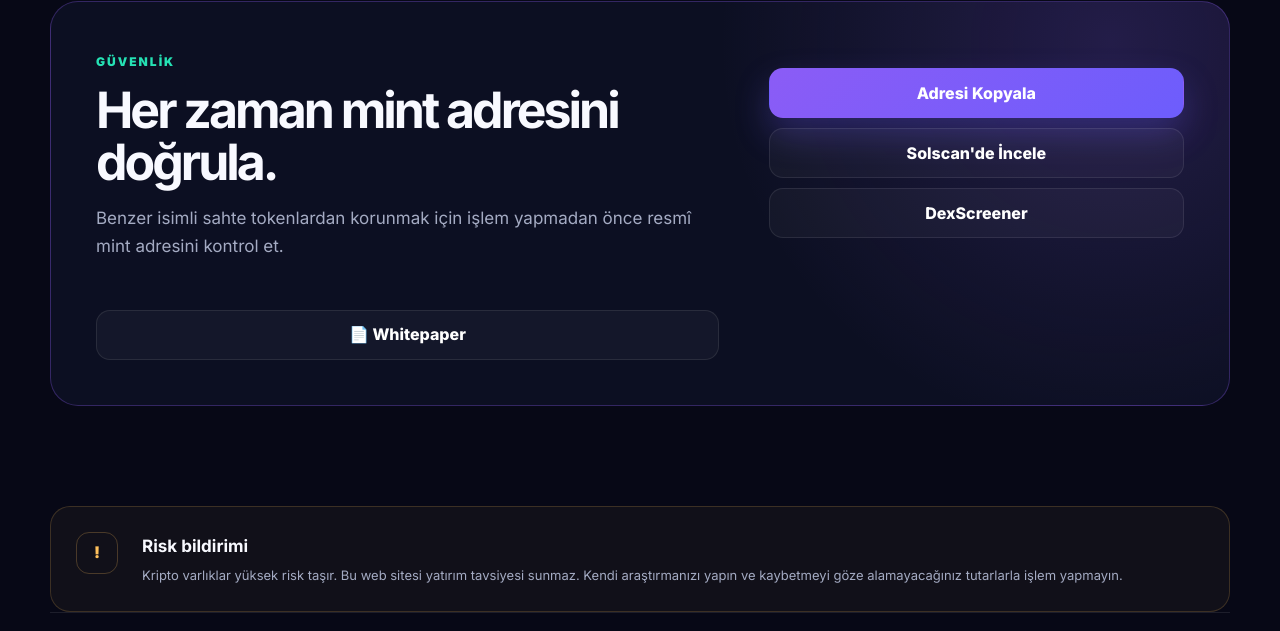
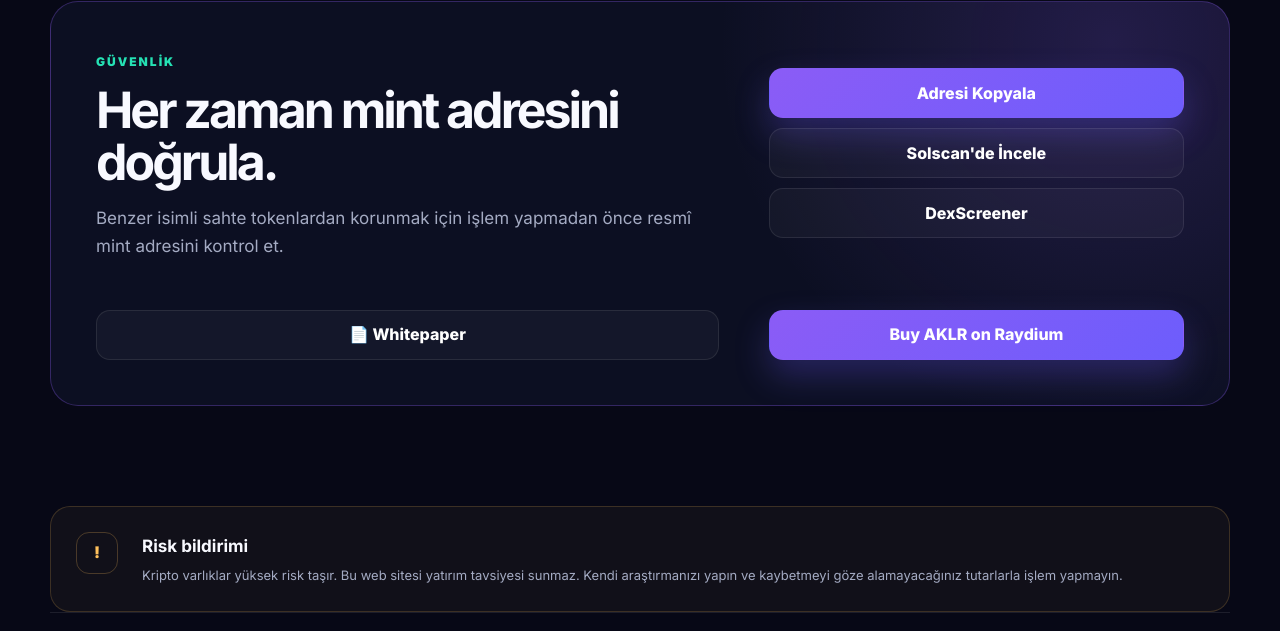
Before and after one commit to NexaLabss/aklr-website, a plain HTML site: page index.html in a window 1280 px wide. Shown: the part 3248-3879 px from the top of the page. Drawn offline with Linux system fonts and the light colour scheme.

Commit message:
Update index.html

```diff
--- a/index.html
+++ b/index.html
@@ -238,6 +238,7 @@
           <a class="btn btn-secondary" href="https://solscan.io/token/CyLBbS7E89Tq4BqkfjYBhm1u71s6aM5W9CWZtavqHjCK" target="_blank" rel="noopener">Solscan'de İncele</a>
           <a class="btn btn-secondary" href="https://dexscreener.com/solana/CyLBbS7E89Tq4BqkfjYBhm1u71s6aM5W9CWZtavqHjCK" target="_blank" rel="noopener">DexScreener</a>
         </div><a class="btn btn-secondary" href="./AKLR_Whitepaper_v1.0.pdf.pdf" target="_blank">📄 Whitepaper</a>
+        <a class="btn btn-primary" href="https://raydium.io/swap/?inputMint=So11111111111111111111111111111111111111112&outputMint=CyLBbS7E89Tq4BqkfjYBhm1u71s6aM5W9CWZtavqHjCK" target="_blank" rel="noopener">Buy AKLR on Raydium</a>
       </div>
     </section>
 
```
